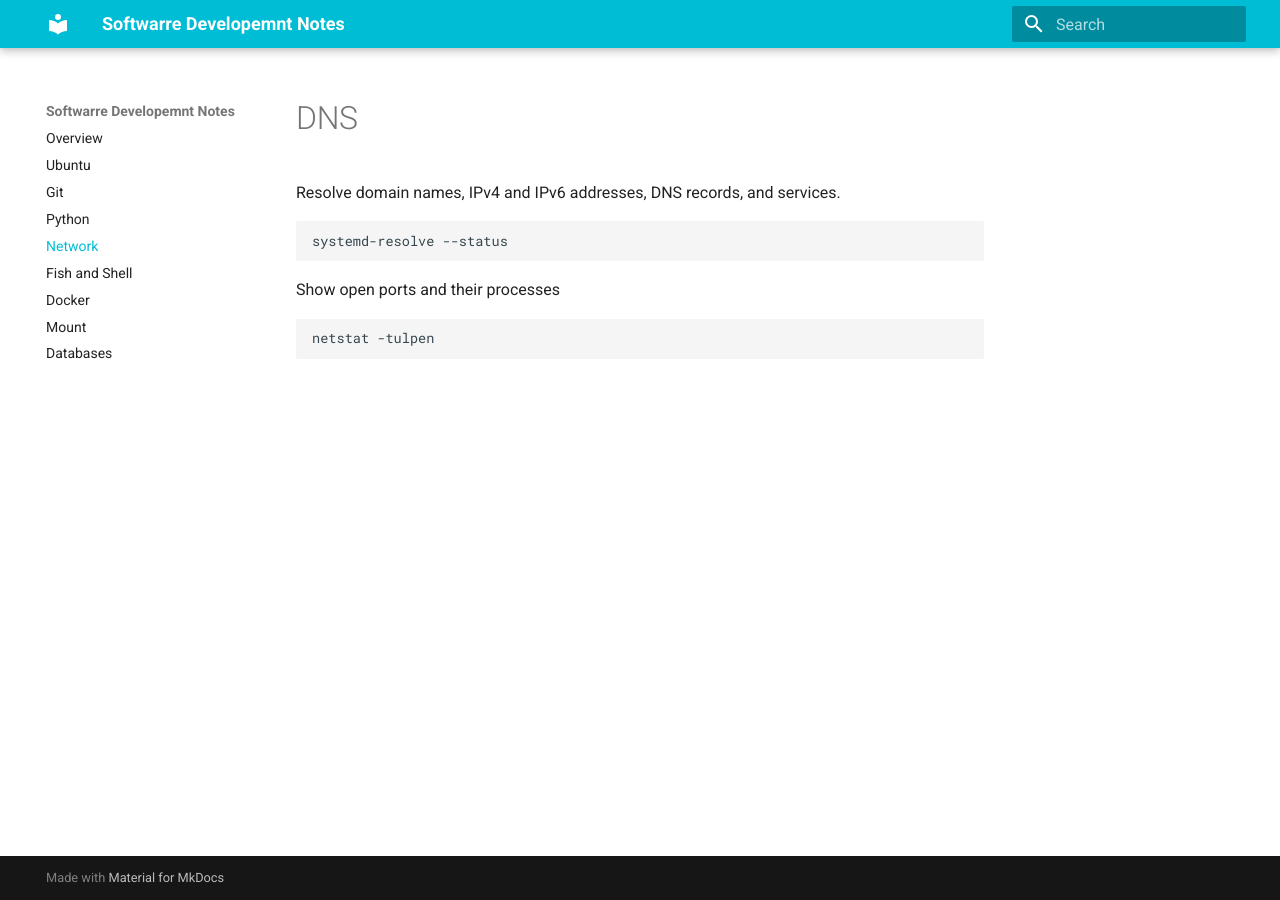
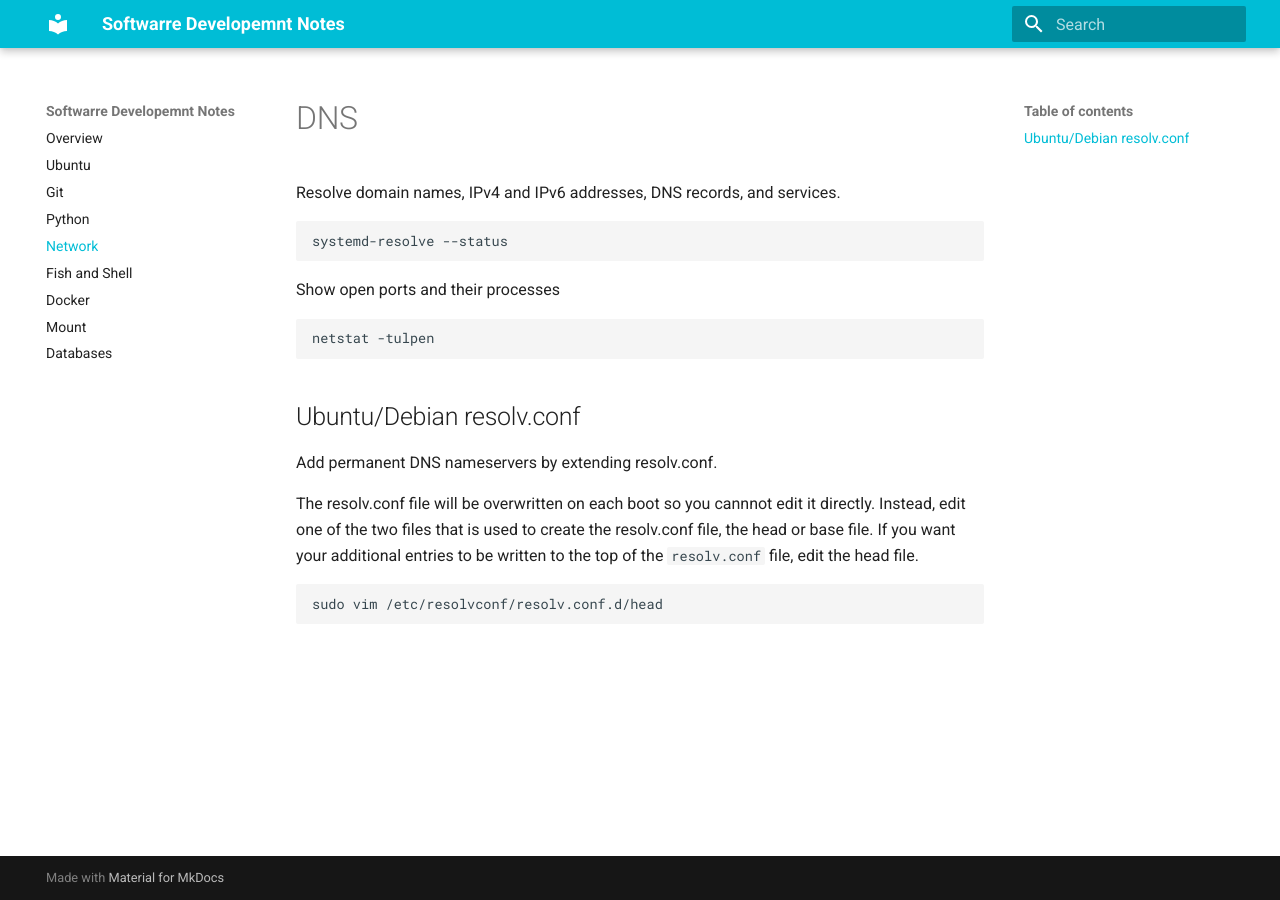
Before and after one commit to larsclaussen/dev-notes, an MkDocs documentation site: the page built from dev_notes/network.md, in a window 1280 px wide. Built offline with MkDocs 1.6.1 and Material for MkDocs 9.7.7, drawn with Linux system fonts in a browser that asks for light colours.

Commit message:
DNS resolve conf entry

````diff
--- a/dev_notes/network.md
+++ b/dev_notes/network.md
@@ -6,8 +6,23 @@ Resolve domain names, IPv4 and IPv6 addresses, DNS records, and services.
 systemd-resolve --status
 ```
 
+
 Show open ports and their processes
 
 ```shell
 netstat -tulpen
 ```
+
+
+## Ubuntu/Debian resolv.conf
+
+Add permanent DNS nameservers by extending resolv.conf.
+
+The resolv.conf file will be overwritten on each boot so you cannnot edit it directly.
+Instead, edit one of the two files that is used to create the resolv.conf file, the head or base file.
+If you want your additional entries to be written to the top of the `resolv.conf ` file, edit the head file.
+
+
+```shell
+sudo vim /etc/resolvconf/resolv.conf.d/head
+```
````
Also changed, not shown: README.rst.
